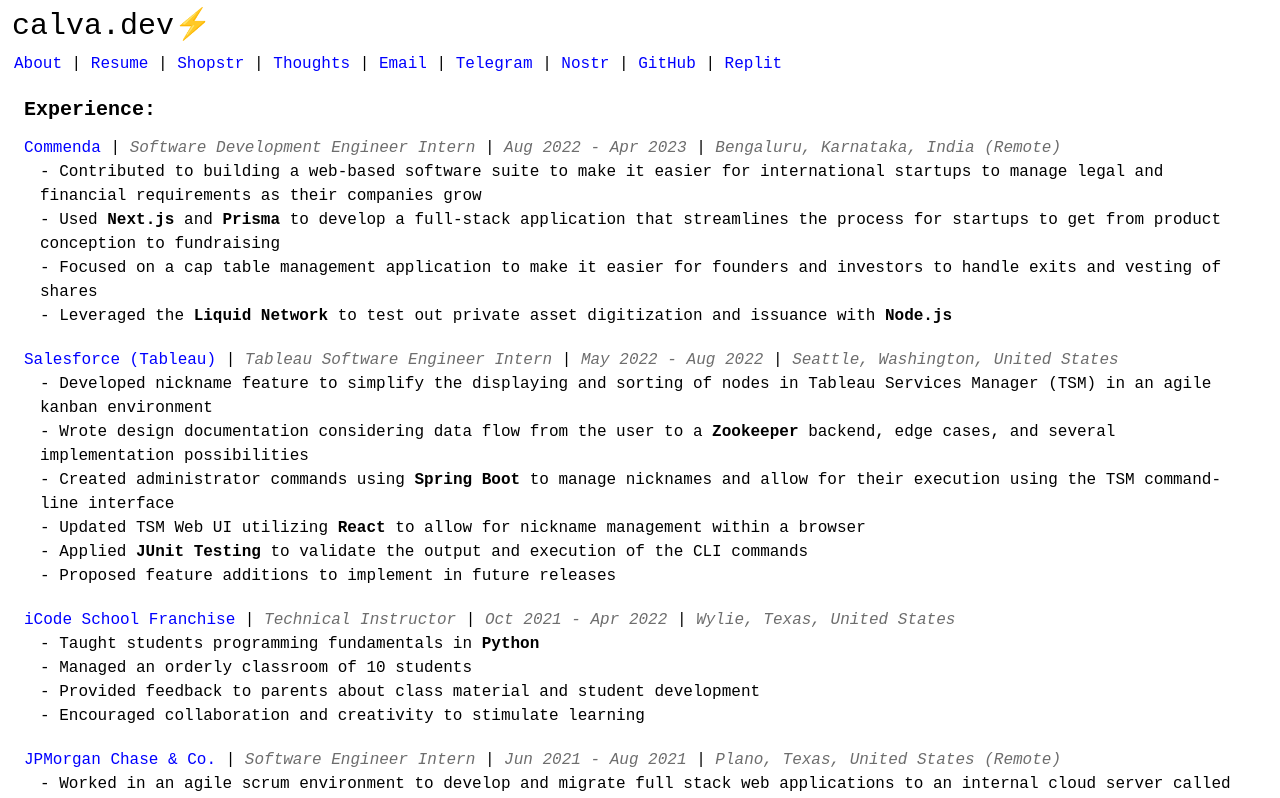
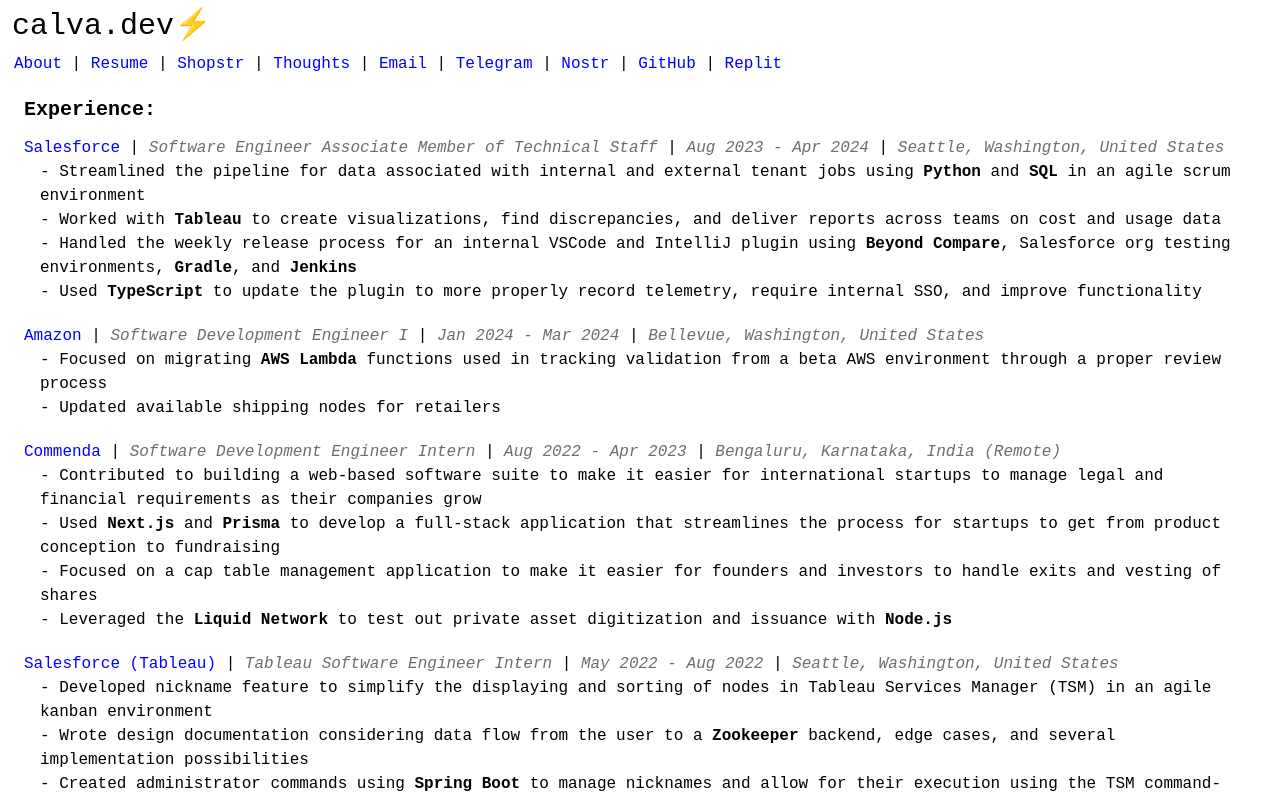
Before and after one commit to calvadev/calva.dev, a Next.js app in the folder src/: page /resume in a window 1280 px wide. Shown: the top 798 px of the page. Built offline with nearby package versions, Linux system fonts and the light colour scheme.

Commit message:
Updated resume

```diff
--- a/src/pages/resume/index.tsx
+++ b/src/pages/resume/index.tsx
@@ -6,6 +6,55 @@
       <h1 className="py-2 px-3 text-xl">
         <strong>Experience:</strong>
       </h1>
+      <div className="py-1 px-3 mb-3">
+        <Link href="https://www.salesforce.com/">Salesforce</Link>
+        {" | "}
+        <em>Software Engineer Associate Member of Technical Staff</em>
+        {" | "}
+        <em>Aug 2023 - Apr 2024</em>
+        {" | "}
+        <em>Seattle, Washington, United States</em>
+        <ul className="ml-4">
+          <li>
+            - Streamlined the pipeline for data associated with internal and
+            external tenant jobs using <strong>Python</strong> and{" "}
+            <strong>SQL</strong> in an agile scrum environment
+          </li>
+          <li>
+            - Worked with <strong>Tableau</strong> to create visualizations,
+            find discrepancies, and deliver reports across teams on cost and
+            usage data
+          </li>
+          <li>
+            - Handled the weekly release process for an internal VSCode and
+            IntelliJ plugin using <strong>Beyond Compare</strong>, Salesforce
+            org testing environments, <strong>Gradle</strong>, and{" "}
+            <strong>Jenkins</strong>
+          </li>
+          <li>
+            - Used <strong>TypeScript</strong> to update the plugin to more
+            properly record telemetry, require internal SSO, and improve
+            functionality
+          </li>
+        </ul>
+      </div>
+      <div className="py-1 px-3 mb-3">
+        <Link href="https://www.amazon.com/">Amazon</Link>
+        {" | "}
+        <em>Software Development Engineer I</em>
+        {" | "}
+        <em>Jan 2024 - Mar 2024</em>
+        {" | "}
+        <em>Bellevue, Washington, United States</em>
+        <ul className="ml-4">
+          <li>
+            - Focused on migrating <strong>AWS Lambda</strong> functions used in
+            tracking validation from a beta AWS environment through a proper
+            review process
+          </li>
+          <li>- Updated available shipping nodes for retailers</li>
+        </ul>
+      </div>
       <div className="py-1 px-3 mb-3">
         <Link href="https://www.commenda.io/">Commenda</Link>
         {" | "}
```
